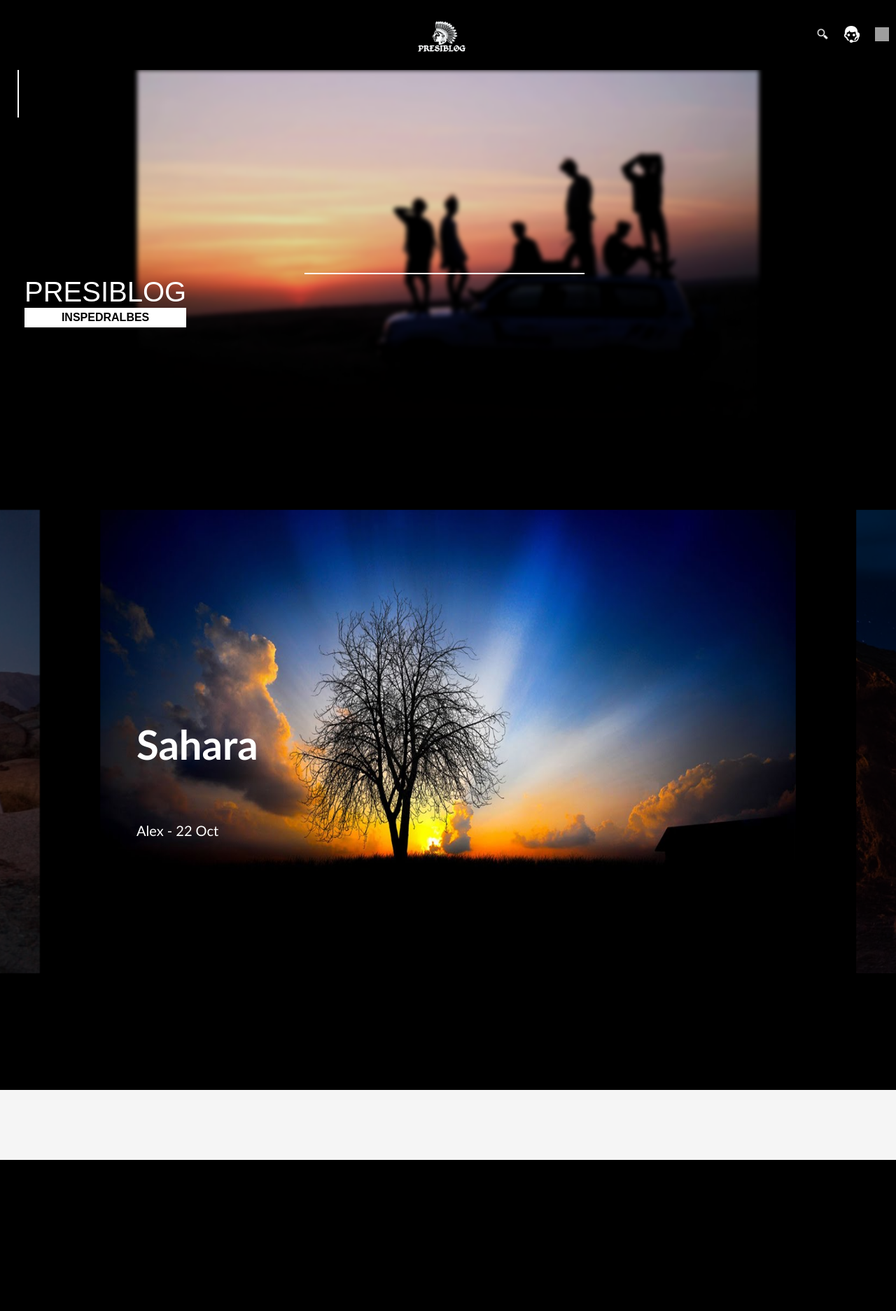
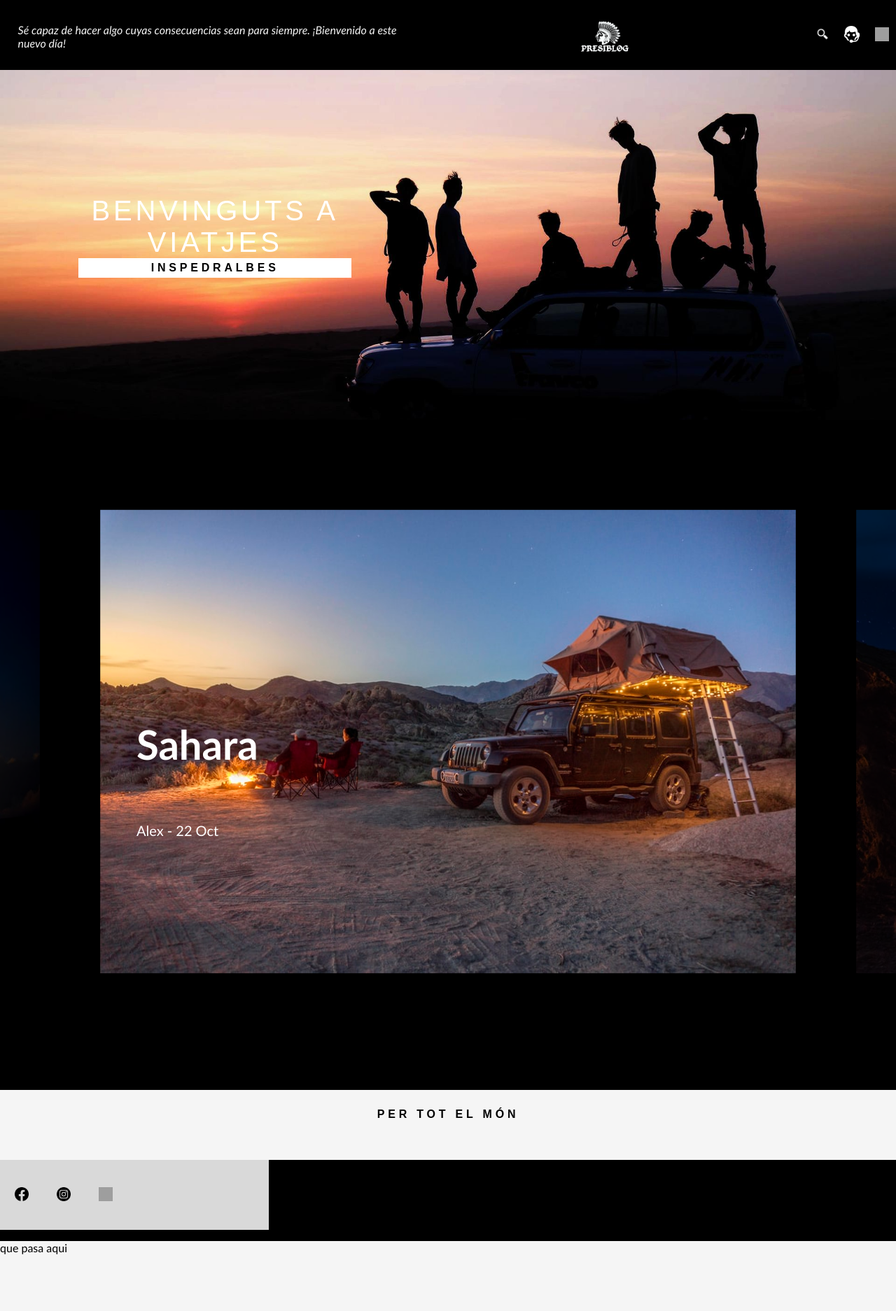
Before and after one commit to alex21bmx/PT2PresiAndCompany, a PHP site: page / in a window 1280 px wide. Shown: the whole page at 70% size. Before the commit the page ends 1658 px from the top, so only its background shows below. Run offline with PHP 8.4, Linux system fonts and the light colour scheme; grey boxes are pictures that could not be loaded.

Commit message:
FOOTERMEDIOHECHO
Falta acabar footer, presentacion hecha, falta editar el efecto blur y mejorar heather

```diff
--- a/css/estils.css
+++ b/css/estils.css
@@ -89,13 +89,16 @@ body {
     width: 100%;
     height: 100px;
 }
-#logoHeader{
-    width:10%;
+#fraseHeader{
+    font-style: italic;
+    margin-top: 1.3%;
+    margin-left: 2%;
+    width: 650px;
     display: flex;
     justify-content: flex-start;
 }
 #titolHeader{
-    width:80%;
+    width:50%;
     display: flex;
     justify-content: center;
 }
@@ -127,20 +130,71 @@ body {
     height: 20px;
     width: 20px;
 }
+
+/*-----FOOTER-----*/
+
 #footer{
-    background-color: whitesmoke;
+    color: whitesmoke;
+    display:flex;
+    background-color: black;
+    width: 100%;
     height: 100px;
 }
 
+#upFooter{
+    font-family: 'Raleway', Arial, sans-serif;
+    color: black;
+    letter-spacing: 0.3em;
+    display:flex;
+    background-color: whitesmoke;
+    width: 100%;
+    height: 100px;
+    justify-content: center;
+}
+#ptem{
+    margin-top: 5px;
+}
+
+#izquierdaFooter{
+    background-color: #d9d9d9;
+    width:30%;
+    display: flex;
+    justify-content: flex-start;
+}
+
+.footerBttn{
+    color: white;
+    height: 100px;
+    width: 60px;
+    background-color:#d9d9d9;
+    border: none;
+    border-left: 2px solid #d9d9d9;
+    outline: none;
+}
+#socialBttn{
+    height: 20px;
+    width: 20px;
+}
+
+#derechaFooter{
+    color: black;
+    background-color: whitesmoke;
+    min-height: 100px;
+}
 /*-----BACKGROUND-----*/
 
 #fotoBenvinguda{
     background-position: center center;
+    background-image: url("../src/backgroundTravel.jpg");
     height: 500px;
     margin: 10;
     top: 0;
     padding: 0;
     background-size: cover;
+}
+#fotoBenvinguda:hover{
+    filter: blur(3px);
+    -webkit-filter: blur(3px);
 }
 
 /*-----EXPERIENCIES-----*/
@@ -157,6 +211,12 @@ body {
 #fotoExperiencia{
     width: 300px;
     height: 100px;
+}
+
+/*-----ÚLTIMES ENTRADES-----*/
+
+#ultimesEntrades{
+    color: blanchedalmond;
 }
 
 /*-----SLIDESHOW-----*/
@@ -228,17 +288,20 @@ body {
 @import url(https://fonts.googleapis.com/css?family=Raleway:400,500,700);
 @import url(https://code.ionicframework.com/ionicons/2.0.1/css/ionicons.min.css);
 figure.snip1477 {
+  background-color: transparent;
   font-family: 'Raleway', Arial, sans-serif;
   position: relative;
   overflow: hidden;
   margin: 0px;
   min-width: 230px;
-  max-width: 100%;
+  max-width: 40%;
+  min-height: 60%;
+  max-height: 80%;
   width: 100%;
   color: #ffffff;
   text-align: center;
   font-size: 16px;
-  background-color: #000000;
+  letter-spacing: 0.3em;
 }
 figure.snip1477 *,
 figure.snip1477 *:before,
@@ -256,9 +319,10 @@ figure.snip1477 img {
   -webkit-filter: blur(3px);
 }
 figure.snip1477 .title {
+
   position: absolute;
   top: 58%;
-  left: 25px;
+  left: 20%;
   padding: 5px 10px 10px;
 }
 figure.snip1477 .title:before,
@@ -320,7 +384,7 @@ figure.snip1477 h4 {
 figure.snip1477 figcaption {
   position: absolute;
   bottom: 42%;
-  left: 25px;
+  left: 20%;
   text-align: left;
   opacity: 0;
   padding: 5px 60px 5px 10px;
@@ -329,6 +393,9 @@ figure.snip1477 figcaption {
   letter-spacing: 1.5px;
 }
 figure.snip1477 figcaption p {
+  color: black;
+  font-weight: 10px;
+  left: 20%;
   margin: 0;
 }
 figure.snip1477 a {
--- a/extra/footer.php
+++ b/extra/footer.php
@@ -1,4 +1,25 @@
 <link rel="stylesheet" href="css/estils.css">
 <div id="footer">
+    <div id="upFooter">
+        <div id="ptem">
+            <h4>PER TOT EL MÓN<h4>
+        </div>
+    </div>
+    </div>
+    <!--IZQUIERDA FOOTER-->
+    <div id="izquierdaFooter">
 
+            <button class="footerBttn" onclick=""><img id="socialBttn" src="./src/fb.png" alt=""></button>
+
+
+            <button class="footerBttn" onclick=""><img id="socialBttn" src="./src/instagram.png" alt=""></button>
+
+
+            <button class="footerBttn" onclick=""><img id="socialBttn" src="./src/key.ico" alt=""></button>
+
+    </div>
+    <!--DERECHA FOOTER-->
+    <div id="derechaFooter">
+        <p> que pasa aqui</p>
+    </div>
 </div>
--- a/extra/header.php
+++ b/extra/header.php
@@ -1,8 +1,8 @@
 <link rel="stylesheet" href="css/estils.css">
 <script src="./js/header.js"></script>
 <div id="header">
-    <div id="logoHeader">
-
+    <div id="fraseHeader">
+        <p>Sé capaz de hacer algo cuyas consecuencias sean para siempre. ¡Bienvenido a este nuevo día!</p>
     </div>
     <div id="titolHeader">
         <img id="logo" src="./src/presiLogo.png" alt="">
--- a/index.php
+++ b/index.php
@@ -17,24 +17,24 @@
     <div id="content">
         <div id="fotoBenvinguda">
         <figure class="snip1477">
-            <img id="fotoBenvinguda" src="./src/backgroundTravel.jpg" alt="" />
             <div class="title">
                 <div>
-                <h2>PRESIBLOG</h2>
+                <h2>BENVINGUTS A VIATJES</h2>
                 <h4>INSPedralbes</h4>
                 </div>
             </div>
             <figcaption>
-                <p>Aixo és la presentació del Projecte 2 boys.</p>
+                <p>Esto es una puta mierda de presentacion asquerosa impuesta</p>
             </figcaption>
             <a href="#"></a>
         </div>
+        <div id="ultimesEntrades">
+        </div>
         <div id="experiencies">
             <div>
-                <!--<h2>THE MOST WONDERFUL FUNCKING TRAVELS<h2>-->
                 <div class="slider owl-carousel">
                     <div class="item">
-                        <img id="fotoPost" src="./src/foto1.jpg" alt="">
+                        <img id="fotoPost" src="./src/foto1.jfif" alt="">
                         <div class="slider-caption">
                             <h4>Sahara</h4>
                             <p>Alex - 22 Oct</p>
@@ -55,7 +55,7 @@
                         </div>
                     </div>
                     <div class="item">
-                        <img id="fotoPost" src="./src/foto1.jfif" alt="">
+                        <img id="fotoPost" src="./src/foto4.jpg" alt="">
                         <div class="slider-caption">
                             <h4>Cairo</h4>
                             <p>Alvaro - 4 Jan</p>
```
Also changed, not shown: src/bcn.jpg (deleted), src/fb.png (added), src/fons1.jpg (deleted), src/foto4.jpg (renamed from src/foto1.jpg), src/instagram.png (added), src/logo.jpg (deleted), src/profileLogin.png (deleted), src/search.png (deleted), src/theLogo.png (deleted).
